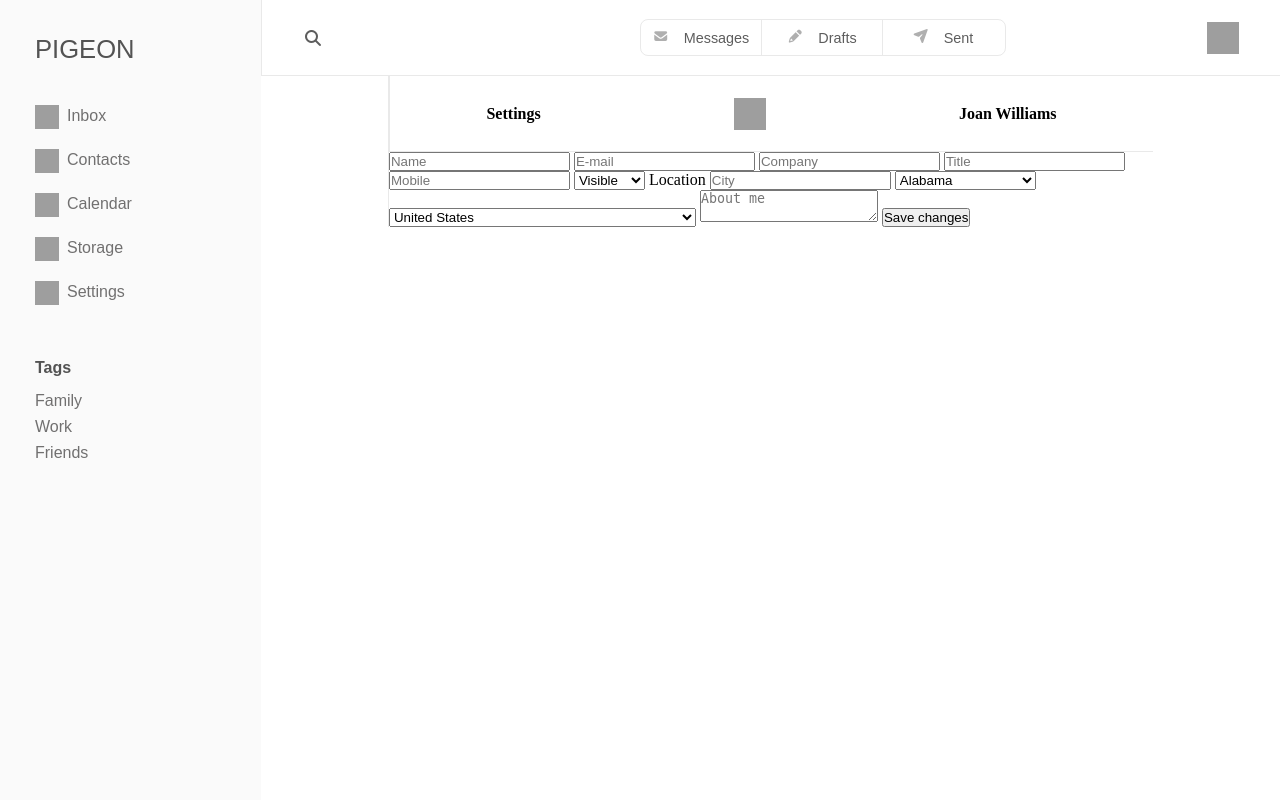
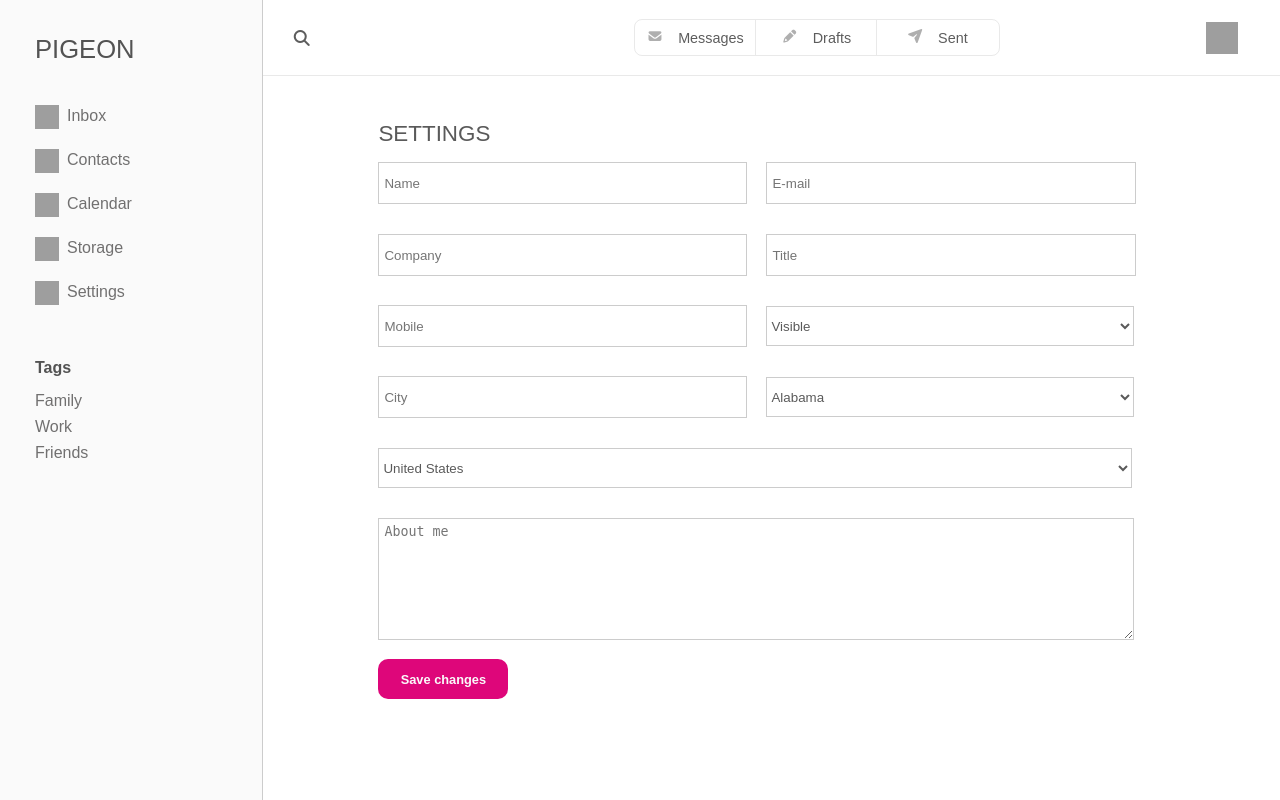
Before and after one commit to RockyLatchman/pigeon, a Flask app: page /settings in a window 1280 px wide. Run offline with Flask 3, Linux system fonts and the light colour scheme; some libraries are stand-ins or nearby versions; some web fonts are replaced; grey boxes are pictures that could not be loaded.

Commit message:
CSS for settings template

```diff
--- a/static/css/main.css
+++ b/static/css/main.css
@@ -33,13 +33,19 @@ color: var(--icons);
 display: flex;
 flex-direction: row;
 justify-content: space-around;
+width: 100%;
+height: auto;
 }
 
 .menu-sidebar {
 background: var(--sidebar-color);
 width: 15%;
-height: auto;
+height: 100vh;
 padding: 35px;
+position: fixed;
+top: 0;
+left: 0;
+border-right: 1px solid #ccc;
 }
 
 /*
@@ -98,8 +104,9 @@ text-decoration: none;
 /* messages */
 
 .message-container {
-width: 80%;
-height: 100vh;
+width: 80.5%;
+margin-left: auto;
+height: auto;
 }
 
 .message-container header:first-of-type {
@@ -108,7 +115,6 @@ flex-direction: row;
 justify-content: space-around;
 align-items: center;
 height: 75px;
-border-left: 1px solid rgba(212,212,212,0.5);
 border-bottom: 1px solid rgba(212,212,212,0.5);
 }
 
@@ -172,11 +178,11 @@ float: right;
 }
 
 main {
-overflow-y: hidden;
 height: auto;
 display: flex;
 flex-direction: row;
 justify-content: space-evenly;
+width: auto;
 }
 
 main .main-sidebar {
@@ -276,9 +282,8 @@ cursor: pointer;
 }
 
 main .main-content{
-width: 75%;border-left: 1px solid rgba(212,212,212,0.5);
+width: 75%;
 height: auto;
-border-left: 1px solid rgba(212,212,212,0.5);
 }
 
 table {
@@ -362,7 +367,7 @@ display: flex;
 flex-direction: row;
 justify-content: space-around;
 background: #F0F0F0;
-border: 1px solid #ccc;
+border-bottom: 1px solid #ccc;
 width: 100%;
 height: 85px;
 padding-top: 15px;
@@ -770,6 +775,16 @@ font: normal 700 0.8em "dejanire-sans", sans-serif;
 cursor: pointer;
 }
 
+/* Calendar */
+
+main .main-sidebar.calendar header p {
+width: 50%;
+margin: 0 auto 0 auto;
+padding-top: 10px;
+font: normal 100 0.9em "dejanire-sans", sans-serif;
+color: var(--dark-gray);
+}
+
 /* Storage */
 
 main .main-sidebar header .disk-usage-bar {
@@ -936,3 +951,124 @@ margin-bottom: 15px;
 
 
 /* settings */
+
+.settings {
+ margin: 0 auto !important;
+ width: 100%;
+}
+
+.settings header {
+display: flex;
+flex-direction: column !important;
+width: 100%;
+height: 75px;
+padding-top: 25px;
+border: none !important;
+}
+
+.settings h4 {
+font: normal 100 1.4em "dejanire-sans", sans-serif;
+text-transform: uppercase;
+color:#5A5A5A;
+text-align: left;
+}
+
+.settings p {
+font: normal 500 1.2em "dejanire-sans", sans-serif;
+color:#5A5A5A;
+}
+
+.settings span {
+margin: 10px 0;
+}
+
+.settings span img {
+width: 64px;
+height: 64px;
+padding: 3px;
+border: 3px solid #ccc;
+border-radius: 50%;
+}
+
+.settings form {
+margin: 45px auto 0 auto;
+width: 100%;
+}
+
+.settings form input::placeholder {
+padding-left: 5px;
+}
+
+.settings form input,
+.settings form textarea {
+outline: none;
+}
+
+.settings form textarea::placeholder {
+padding: 5px 0 0 5px;
+}
+
+.settings form input[type='text'] {
+width: 47.5%;
+height: 40px;
+margin: 15px 15px 15px 0;
+border: 1px solid #ccc;
+}
+
+.settings form input[type='tel'] {
+width: 47.5%;
+height: 40px;
+border: 1px solid #ccc;
+}
+
+.settings form input[type='email'] {
+width: 47.5%;
+height: 40px;
+border: 1px solid #ccc;
+}
+
+.settings form select:first-of-type {
+width: 47.5%;
+height: 40px;
+margin: 15px 0 15px 15px;
+border: 1px solid #ccc;
+background: #fff;
+color:#5A5A5A;
+}
+
+.settings form select[name='state'] {
+width: 47.5%;
+height: 40px;
+margin: 15px 0 15px 0;
+border: 1px solid #ccc;
+background: #fff;
+color:#5A5A5A;
+}
+
+.settings form select[name='country'] {
+width: 97.5%;
+height: 40px;
+margin: 15px 0 15px 0;
+border: 1px solid #ccc;
+background: #fff;
+color:#5A5A5A;
+}
+
+.settings form textarea {
+width: 97.5%;
+height: 120px;
+margin: 15px 0;
+border: 1px solid #ccc;
+}
+
+.settings form input[type='submit'] {
+background:#DE067A;
+color: #fafafa;
+border: none;
+border-radius: 10px;
+width: 130px;
+height: 40px;
+font: normal 700 0.8em "dejanire-sans", sans-serif;
+cursor: pointer;
+margin-right: auto;
+}
--- a/templates/calendar.html
+++ b/templates/calendar.html
@@ -6,7 +6,7 @@
       <div class="message-container">
          {% include 'partials/filter.html' %}
          <main>
-             <div class="main-sidebar">
+             <div class="main-sidebar calendar">
                 <header>
                     <p>{{ current_day }}</p>
                     <h3>{{ current_date }}</h3>
--- a/templates/settings.html
+++ b/templates/settings.html
@@ -8,12 +8,8 @@
          <main>
              <div class="main-content">
                <div class="settings">
-                   <header>
+                   <form method="POST">
                        <h4>Settings</h4>
-                       <span><img src="{{ url_for('static', filename='images/image9.png') }}" alt=""></span>
-                       <h4>Joan Williams</h4>
-                   </header>
-                   <form method="POST">
                        <input type="text" name="name" placeholder="Name">
                        <input type="email" name="email" placeholder="E-mail">
                        <input type="text" name="" placeholder="Company">
@@ -24,7 +20,6 @@
                            <option value="invisible">Invisible</option>
                            <option value="away">Away</option>
                        </select>
-                        <label>Location</label>
                        <input type="text" name="city" placeholder="City">
                        <select name="state">
                          <option value="AL">Alabama</option>
@@ -325,7 +320,7 @@
                            <option value="Zambia">Zambia</option>
                            <option value="Zimbabwe">Zimbabwe</option>
                        </select>
-                       <textarea name="bio" placeholder="About me"></textarea>
+                       <textarea name="bio" placeholder="About me"></textarea><br>
                        <input type="submit" name="submit" value="Save changes">
                    </form>
                </div>
```
